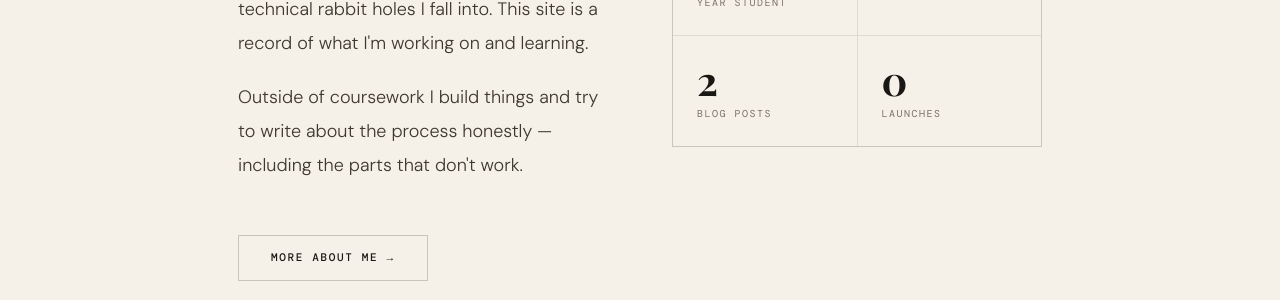
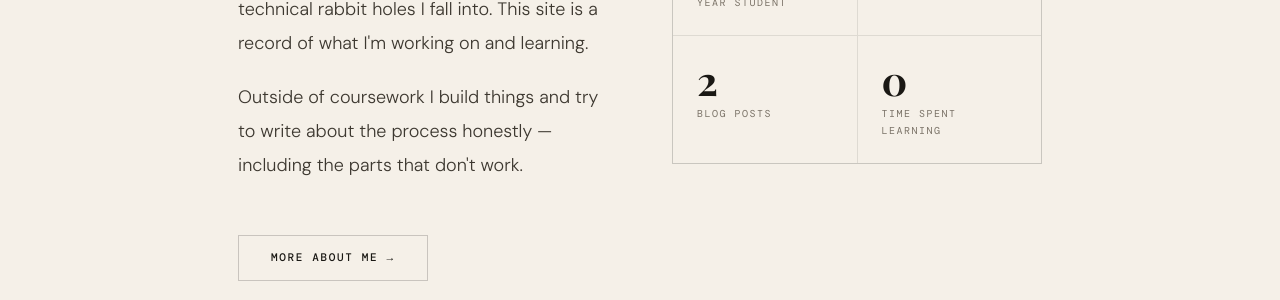
Before and after one commit to FBRDCYB3R/Aero-Blog, a Jekyll site: the page built from index.html, in a window 1280 px wide and 900 px high, scrolled down 1022 px. Shown: the part 153-453 px from the top of the window. Built offline with Jekyll 4.4.1, drawn with Linux system fonts in a browser that asks for light colours; some web fonts are replaced.

Commit message:
Update default values in statistics display

```diff
--- a/index.html
+++ b/index.html
@@ -36,7 +36,7 @@
         <div class="stat-label">Year student</div>
       </div>
       <div class="stat-card">
-        <div class="stat-num">{{ site.collections.projects.docs.size }}</div>
+        <div class="stat-num">{{ site.collections.projects.docs.size | default "4" }}</div>
         <div class="stat-label">Projects</div>
       </div>
       <div class="stat-card">
@@ -44,8 +44,8 @@
         <div class="stat-label">Blog posts</div>
       </div>
       <div class="stat-card">
-        <div class="stat-num">{{ site.stats.launches | default: "—" }}</div>
-        <div class="stat-label">Launches</div>
+        <div class="stat-num">{{ site.stats.launches | default: "∞" }}</div>
+        <div class="stat-label">Time Spent learning</div>
       </div>
     </div>
   </div>
```
